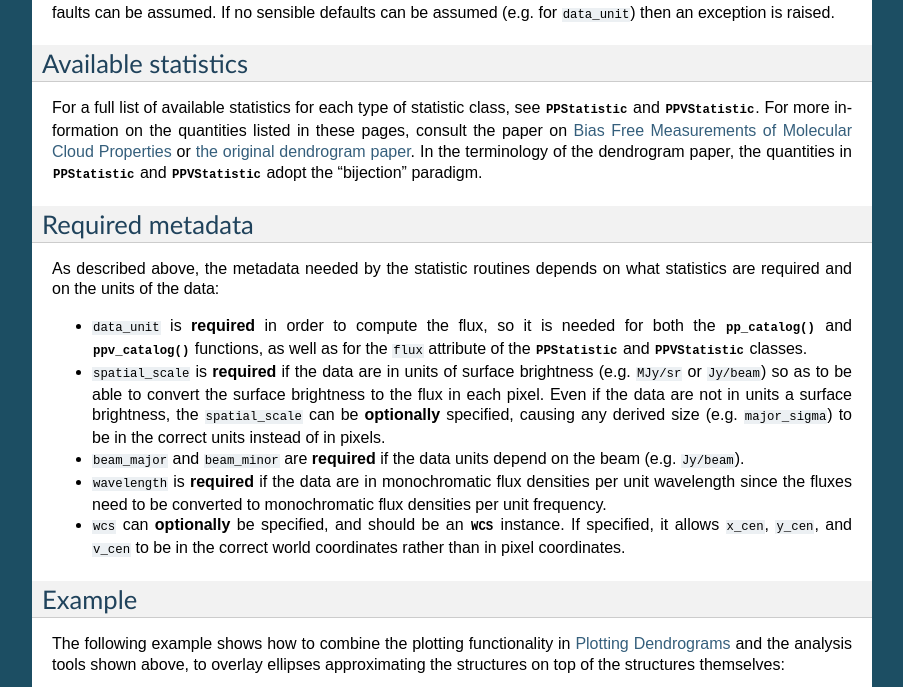
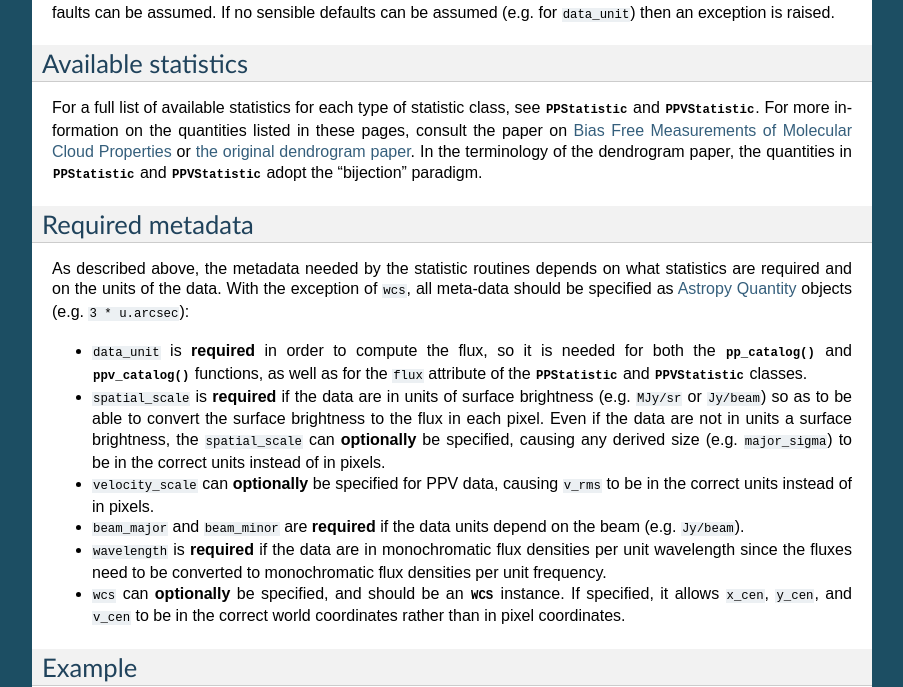
Before and after one commit to dendrograms/astrodendro, a Sphinx documentation site: the page built from docs/catalog.rst, in a window 1280 px wide and 900 px high, scrolled down 2122 px, cut to the strip 0-687 px from the top of the window. Shown: the whole strip, without its empty margins (198-1101 px from the left). Built offline with Sphinx 7.4.7, drawn with Linux system fonts in a browser that asks for light colours.

Commit message:
Added note about velocity scale

```diff
--- a/docs/catalog.rst
+++ b/docs/catalog.rst
@@ -150,7 +150,10 @@ Required metadata
 -----------------
 
 As described above, the metadata needed by the statistic routines depends on
-what statistics are required and on the units of the data:
+what statistics are required and on the units of the data. With the exception
+of ``wcs``, all meta-data should be specified as `Astropy Quantity
+<http://docs.astropy.org/en/stable/units/index.html>`_ objects (e.g. ``3 *
+u.arcsec``):
 
 * ``data_unit`` is **required** in order to compute the flux, so it is needed
   for both the :func:`~astrodendro.analysis.pp_catalog` and
@@ -161,9 +164,12 @@ what statistics are required and on the units of the data:
 * ``spatial_scale`` is **required** if the data are in units of surface
   brightness (e.g. ``MJy/sr`` or ``Jy/beam``) so as to be able to convert the
   surface brightness to the flux in each pixel. Even if the data are not in
-  units a surface brightness, the ``spatial_scale`` can be **optionally**
+  units a surface brightness, the ``spatial_scale`` can **optionally** be
   specified, causing any derived size (e.g. ``major_sigma``) to be in the
   correct units instead of in pixels.
+
+* ``velocity_scale`` can **optionally** be specified for PPV data, causing
+  ``v_rms`` to be in the correct units instead of in pixels.
 
 * ``beam_major`` and ``beam_minor`` are **required** if the data units depend
   on the beam (e.g. ``Jy/beam``).
```
